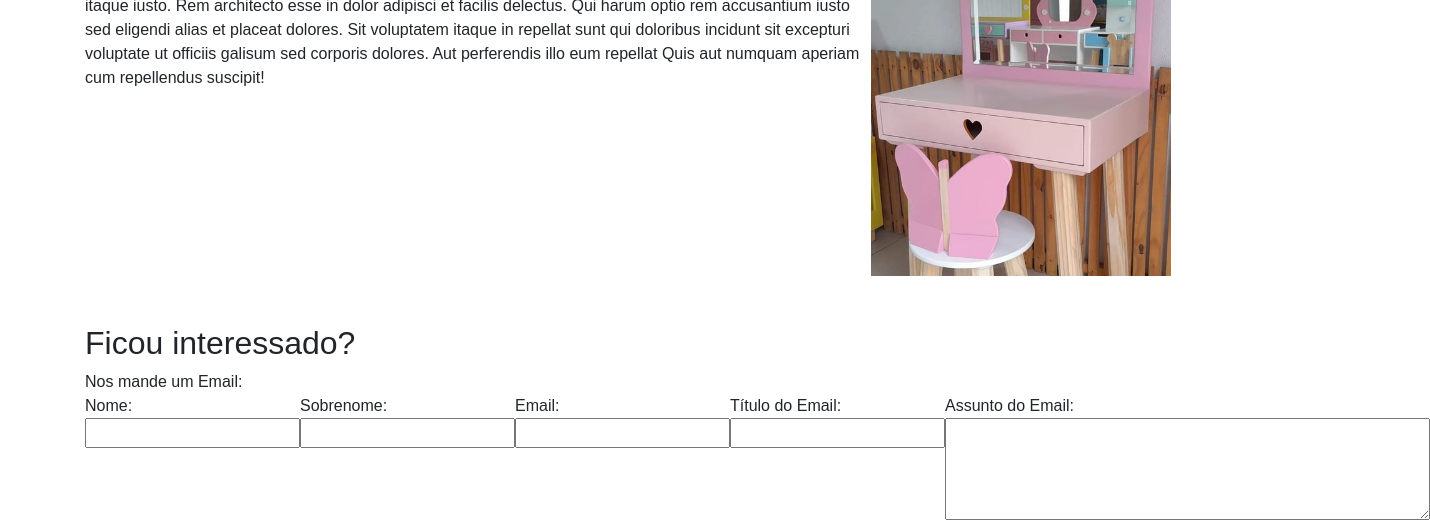
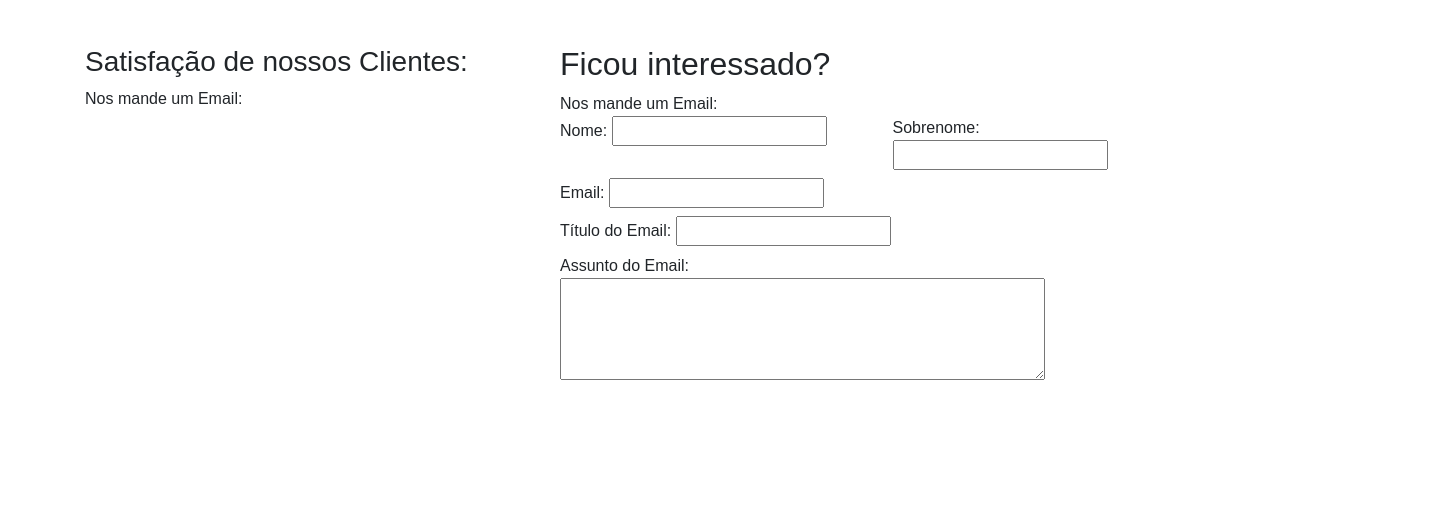
Before and after one commit to Nika-Rod/e-commerce, a website: page view/index.html in a window 1280 px wide. Shown: the part 725-1252 px from the top of the page, 1430 px wide, since content can reach past the window. After the commit the page ends 1120 px from the top, so only its background shows below. Drawn offline with nearby package versions, Linux system fonts and the light colour scheme.

Commit message:
Novas alterções

```diff
--- a/view/index.html
+++ b/view/index.html
@@ -30,6 +30,11 @@
     </nav>
 
     <main>
+        <div class="d-flex justify-content-around align-items-center">
+            <div>
+                <h1>Loem</h1>
+            </div>
+
             <div id="div-carousel" class="d-flex justify-content-center">
                 <img src="image/image-01.jpg" alt="produto-1" id="img-1" class="carousel-image">
                 <img src="image/image-02.jpg" alt="produto-2" id="img-2" class="carousel-image d-none">
@@ -38,8 +43,9 @@
                 <img src="image/image-05.jpg" alt="produto-5" id="img-5" class="carousel-image d-none">
             </div>
 
-        <img id="prevBtn" src="image/SVG/seta-para-a-esquerda.svg" alt="">
-        <img id="proxBtn" src="image/SVG/seta-para-a-direita.svg" alt="">
+            <!-- <img id="prevBtn" src="image/SVG/seta-para-a-esquerda.svg" alt="">
+            <img id="proxBtn" src="image/SVG/seta-para-a-direita.svg" alt=""> -->
+        </div>
     </main>
 
     <container class="row">
@@ -58,29 +64,33 @@
                     repellendus suscipit!
                 </span>
             </div>
-            <div class="mr-4">
-                <img src="image/image-01.jpg" style="width: 300px;">
-            </div>
         </div>
     </container>
 
-    <container class="row mt-5">
-        <div class="container">
+    <div class="container mt-5">
+        <div class="row row-cols-2">
+
+            <div class="col-5">
+                <h3>Satisfação de nossos Clientes:</h3>
+                <span>Nos mande um Email:</span>
+            </div>
+
+            <div class="col-7">
                 <h2>Ficou interessado?</h2>
                 <span>Nos mande um Email:</span>
 
-            <div>
-                <form class="d-flex">
-                    <span>Nome: <input type="text"></span>
-                    <span>Sobrenome: <input type="text"></span>
-                    <span>Email: <input type="email"></span>
-                    <span>Título do Email: <input type="text"></span>
-                    <span>Assunto do Email:<textarea id="mensagem" name="mensagem" rows="4" cols="50"></textarea></span>
+                <form>
+                    <div class="row row-cols-2 mt-">
+                        <label class="col">Nome: <input type="text"></label>
+                        <label class="col">Sobrenome: <input type="text"></label>
+                        <label class="col-12">Email: <input type="email"></label>
+                        <label class="col-12">Título do Email: <input type="text"></label>
+                        <label class="col">Assunto do Email:<textarea id="mensagem" name="mensagem" rows="4" cols="50"></textarea></label>
+                    </div>
                 </form>
             </div>
-
         </div>
-    </container>
+    </div>
 
     <script src="js/home.js"></script>
     <script src="https://cdn.jsdelivr.net/npm/bootstrap@4.6.2/dist/js/bootstrap.bundle.min.js"
--- a/view/js/home.js
+++ b/view/js/home.js
@@ -14,3 +14,5 @@ prevBtn.addEventListener("click", () => {
     index = (index - 1 + carouselItems.length) % carouselItems.length;
     carouselItems[index].classList.remove("d-none");
 });
+
+fun
--- a/view/style.css
+++ b/view/style.css
@@ -25,7 +25,7 @@ body{
 }
 
 .carousel-image {
-    width: 50%;
+    width: 100%;
     height: auto;
     object-fit: contain;
 }
```
Lines whose indentation alone changed are shown as unchanged.
